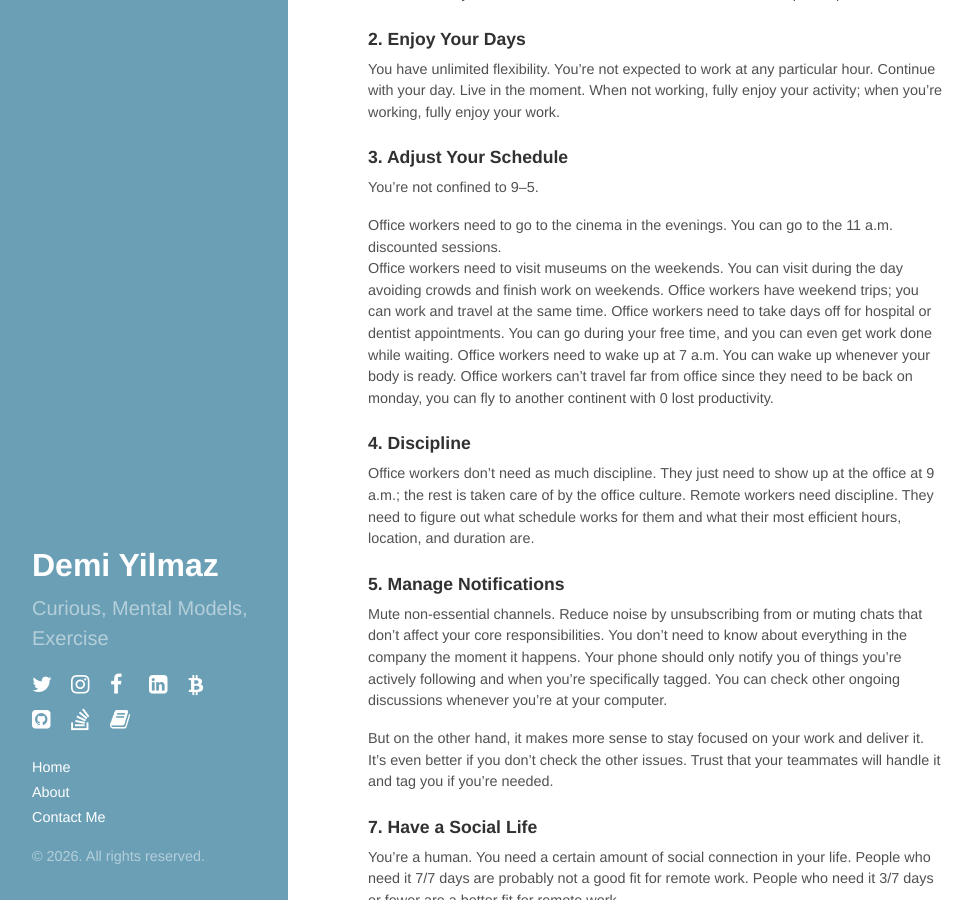
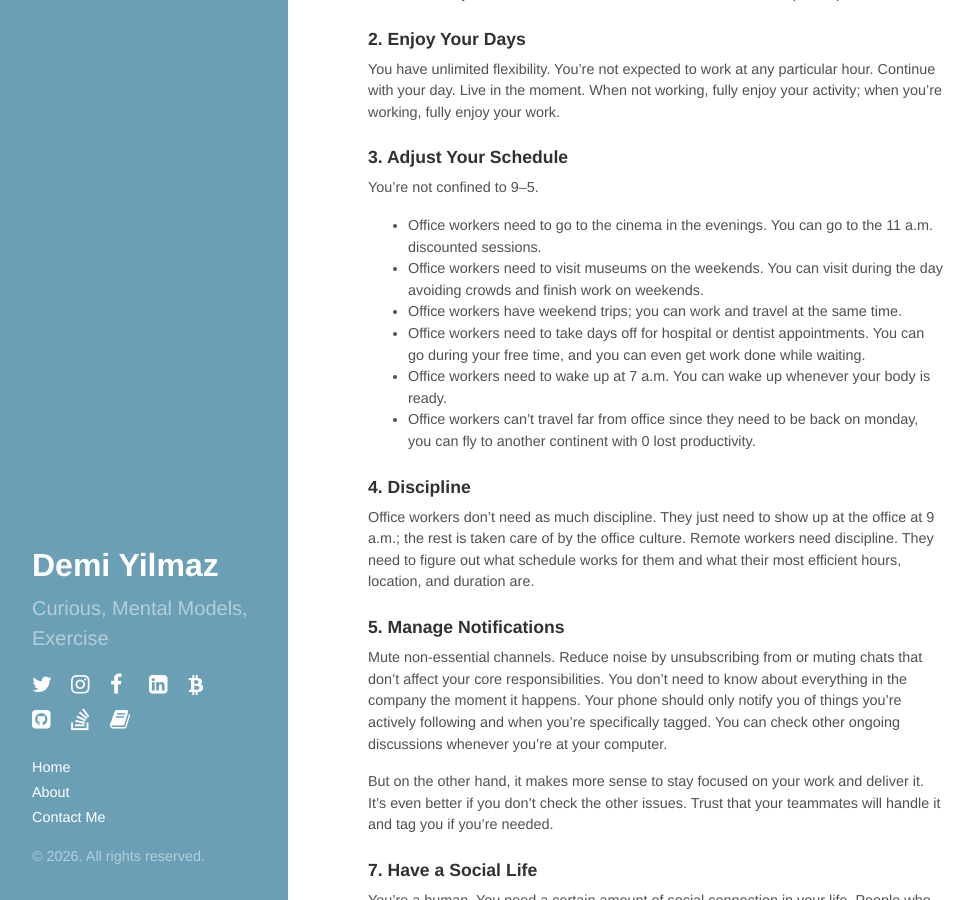
Before and after one commit to demiculus/demiculus.github.io, a Jekyll site: the page built from remote-work.md, in a window 1280 px wide and 900 px high, scrolled down 672 px. Shown: the whole window, without its empty margins (0-974 px from the left). Built offline with Jekyll 4.4.1, drawn with Linux system fonts in a browser that asks for light colours; nearby versions of some CDN libraries.

```diff
--- a/remote-work.md
+++ b/remote-work.md
@@ -32,12 +32,12 @@ You have unlimited flexibility. You're not expected to work at any particular ho
 
 You're not confined to 9–5.
 
-Office workers need to go to the cinema in the evenings. You can go to the 11 a.m. discounted sessions.
-Office workers need to visit museums on the weekends. You can visit during the day avoiding crowds and finish work on weekends.
-Office workers have weekend trips; you can work and travel at the same time.
-Office workers need to take days off for hospital or dentist appointments. You can go during your free time, and you can even get work done while waiting.
-Office workers need to wake up at 7 a.m. You can wake up whenever your body is ready.
-Office workers can't travel far from office since they need to be back on monday, you can fly to another continent with 0 lost productivity.
+- Office workers need to go to the cinema in the evenings. You can go to the 11 a.m. discounted sessions.
+- Office workers need to visit museums on the weekends. You can visit during the day avoiding crowds and finish work on weekends.
+- Office workers have weekend trips; you can work and travel at the same time.
+- Office workers need to take days off for hospital or dentist appointments. You can go during your free time, and you can even get work done while waiting.
+- Office workers need to wake up at 7 a.m. You can wake up whenever your body is ready.
+- Office workers can't travel far from office since they need to be back on monday, you can fly to another continent with 0 lost productivity.
 
 ### 4. Discipline
 
```
